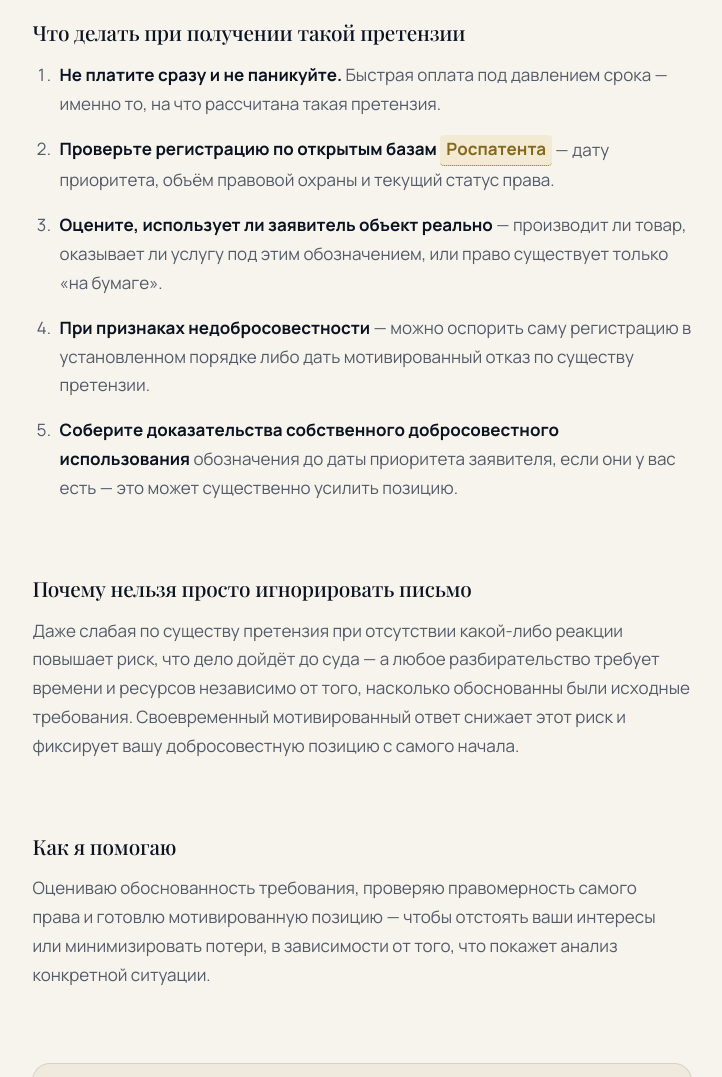
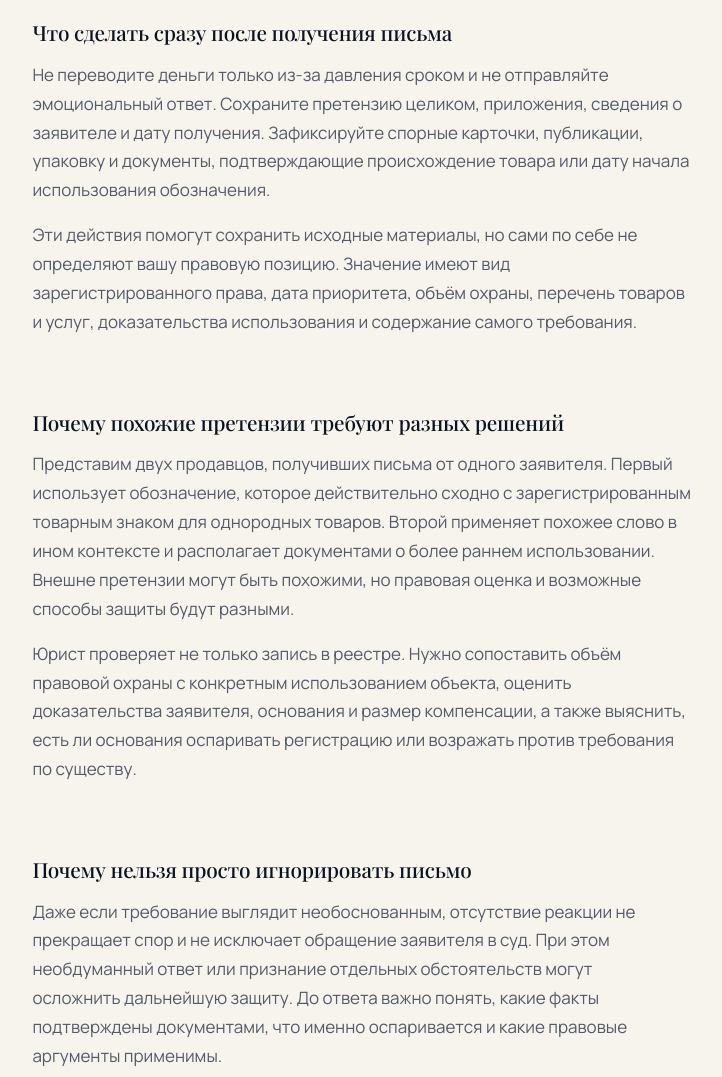
Before and after one commit to zegizegic-star/-, a plain HTML site: page patentnyy-troll.html in a window 1280 px wide. Shown: the part 1820-2897 px from the top of the page, without its empty margins (278-1000 px from the left). Drawn offline with Linux system fonts and the light colour scheme.

Commit message:
Refocus patent troll article on legal analysis

```diff
--- a/patentnyy-troll.html
+++ b/patentnyy-troll.html
@@ -145,28 +145,48 @@
       всегда повод разобраться в ситуации до того, как что-либо платить.
     </p>
 
-    <h2>Что делать при получении такой претензии</h2>
-    <ol class="article-steps">
-      <li><strong>Не платите сразу и не паникуйте.</strong> Быстрая оплата под давлением срока — именно то, на что рассчитана такая претензия.</li>
-      <li><strong>Проверьте регистрацию по открытым базам <button type="button" class="gloss-term" aria-expanded="false" aria-controls="gloss-rospatent">Роспатента</button></strong><span class="gloss-def" id="gloss-rospatent" hidden>Роспатент — Федеральная служба по интеллектуальной собственности, государственный орган, который регистрирует товарные знаки и патенты и ведёт их официальные реестры.</span> — дату приоритета, объём правовой охраны и текущий статус права.</li>
-      <li><strong>Оцените, использует ли заявитель объект реально</strong> — производит ли товар, оказывает ли услугу под этим обозначением, или право существует только «на бумаге».</li>
-      <li><strong>При признаках недобросовестности</strong> — можно оспорить саму регистрацию в установленном порядке либо дать мотивированный отказ по существу претензии.</li>
-      <li><strong>Соберите доказательства собственного добросовестного использования</strong> обозначения до даты приоритета заявителя, если они у вас есть — это может существенно усилить позицию.</li>
-    </ol>
+    <h2>Что сделать сразу после получения письма</h2>
+    <p>
+      Не переводите деньги только из-за давления сроком и не отправляйте эмоциональный ответ.
+      Сохраните претензию целиком, приложения, сведения о заявителе и дату получения. Зафиксируйте
+      спорные карточки, публикации, упаковку и документы, подтверждающие происхождение товара или
+      дату начала использования обозначения.
+    </p>
+    <p>
+      Эти действия помогут сохранить исходные материалы, но сами по себе не определяют вашу
+      правовую позицию. Значение имеют вид зарегистрированного права, дата приоритета, объём охраны,
+      перечень товаров и услуг, доказательства использования и содержание самого требования.
+    </p>
+
+    <h2>Почему похожие претензии требуют разных решений</h2>
+    <p>
+      Представим двух продавцов, получивших письма от одного заявителя. Первый использует
+      обозначение, которое действительно сходно с зарегистрированным товарным знаком для
+      однородных товаров. Второй применяет похожее слово в ином контексте и располагает
+      документами о более раннем использовании. Внешне претензии могут быть похожими, но
+      правовая оценка и возможные способы защиты будут разными.
+    </p>
+    <p>
+      Юрист проверяет не только запись в реестре. Нужно сопоставить объём правовой охраны с
+      конкретным использованием объекта, оценить доказательства заявителя, основания и размер
+      компенсации, а также выяснить, есть ли основания оспаривать регистрацию или возражать
+      против требования по существу.
+    </p>
 
     <h2>Почему нельзя просто игнорировать письмо</h2>
     <p>
-      Даже слабая по существу претензия при отсутствии какой-либо реакции повышает риск, что дело
-      дойдёт до суда — а любое разбирательство требует времени и ресурсов независимо от того,
-      насколько обоснованны были исходные требования. Своевременный мотивированный ответ снижает
-      этот риск и фиксирует вашу добросовестную позицию с самого начала.
+      Даже если требование выглядит необоснованным, отсутствие реакции не прекращает спор и не
+      исключает обращение заявителя в суд. При этом необдуманный ответ или признание отдельных
+      обстоятельств могут осложнить дальнейшую защиту. До ответа важно понять, какие факты
+      подтверждены документами, что именно оспаривается и какие правовые аргументы применимы.
     </p>
 
     <h2>Как я помогаю</h2>
     <p>
-      Оцениваю обоснованность требования, проверяю правомерность самого права и готовлю
-      мотивированную позицию — чтобы отстоять ваши интересы или минимизировать потери, в
-      зависимости от того, что покажет анализ конкретной ситуации.
+      Анализирую претензию и документы, проверяю право заявителя и пределы его охраны, оцениваю
+      доказательства предполагаемого нарушения и расчёт компенсации. По результатам определяю
+      возможные варианты защиты и готовлю мотивированную правовую позицию — с учётом конкретных
+      обстоятельств, а не по универсальному шаблону.
     </p>
 
     <div class="article-cta" data-reveal>
```
